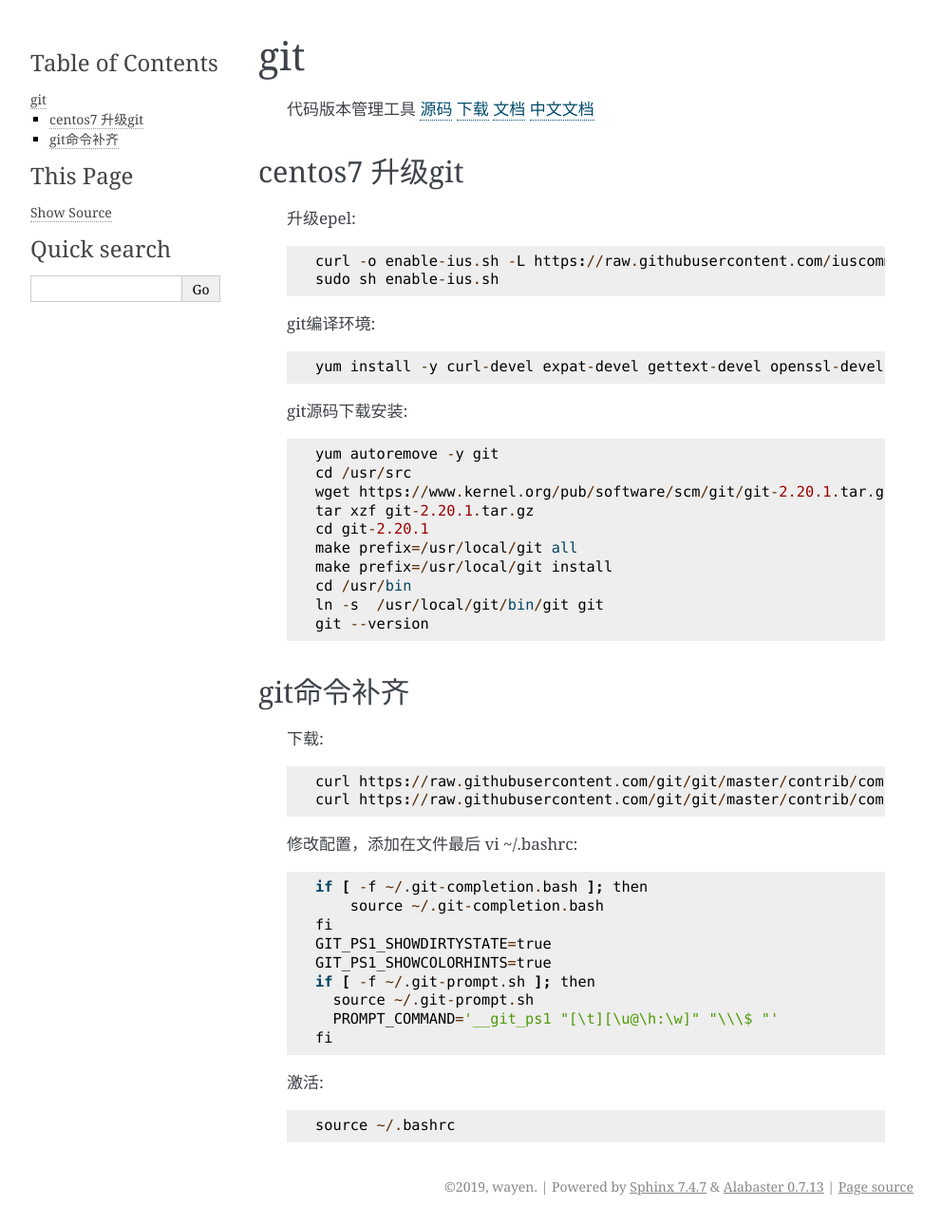
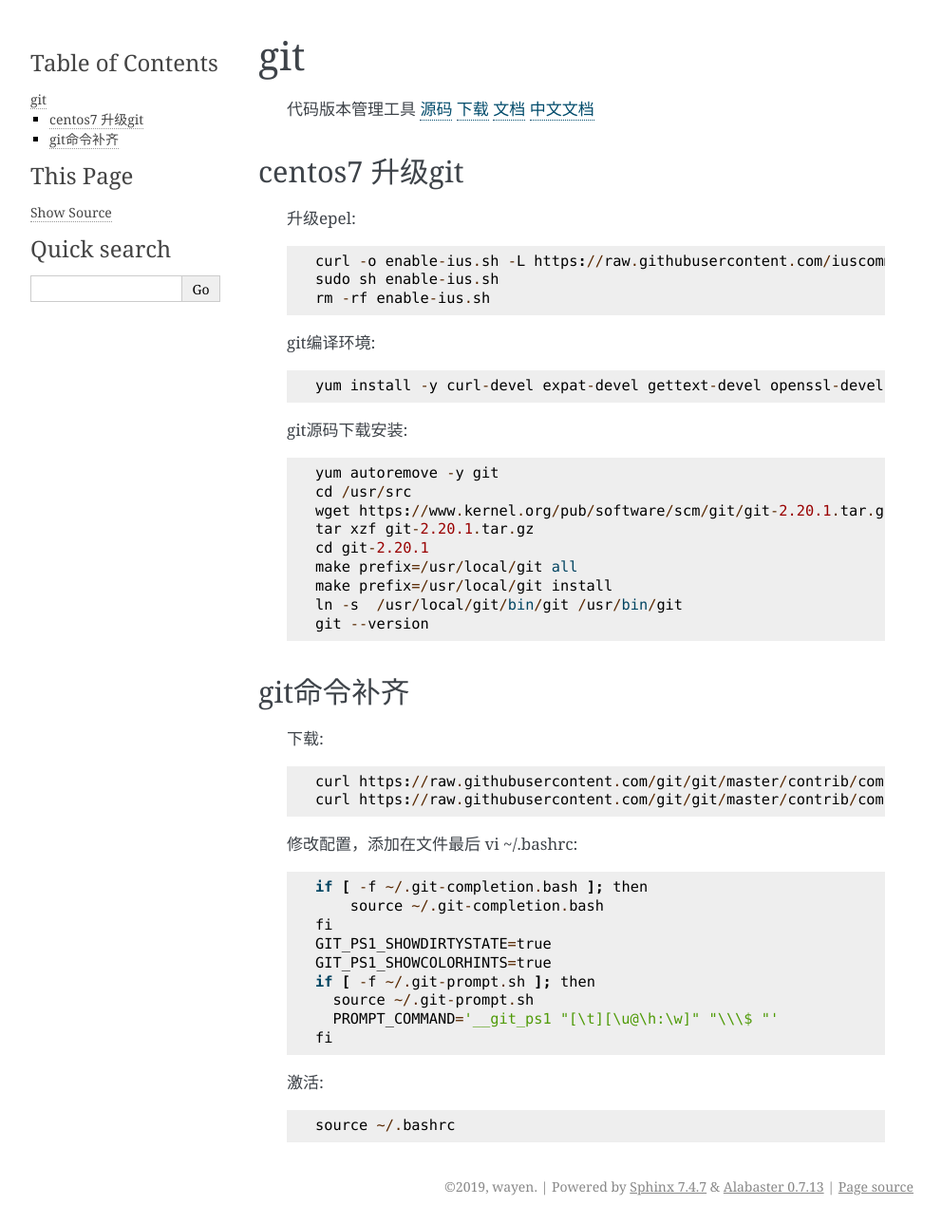
Before and after one commit to wojunnihou/pylearn, a Sphinx documentation site: the page built from doc/source/tools/git.rst, in a window 1280 px wide. Shown: the whole page at 95% size, without its empty margins (148-1140 px from the left). Built offline with Sphinx 7.4.7, drawn with Linux system fonts in a browser that asks for light colours.

Commit message:
git 安装步骤简化

```diff
--- a/doc/source/tools/git.rst
+++ b/doc/source/tools/git.rst
@@ -14,6 +14,7 @@
 
         curl -o enable-ius.sh -L https://raw.githubusercontent.com/iuscommunity/automation-examples/bash/enable-ius.sh
         sudo sh enable-ius.sh
+        rm -rf enable-ius.sh
 
     git编译环境::
 
@@ -28,8 +29,7 @@
         cd git-2.20.1
         make prefix=/usr/local/git all
         make prefix=/usr/local/git install
-        cd /usr/bin
-        ln -s  /usr/local/git/bin/git git
+        ln -s  /usr/local/git/bin/git /usr/bin/git
         git --version
 
 
```
